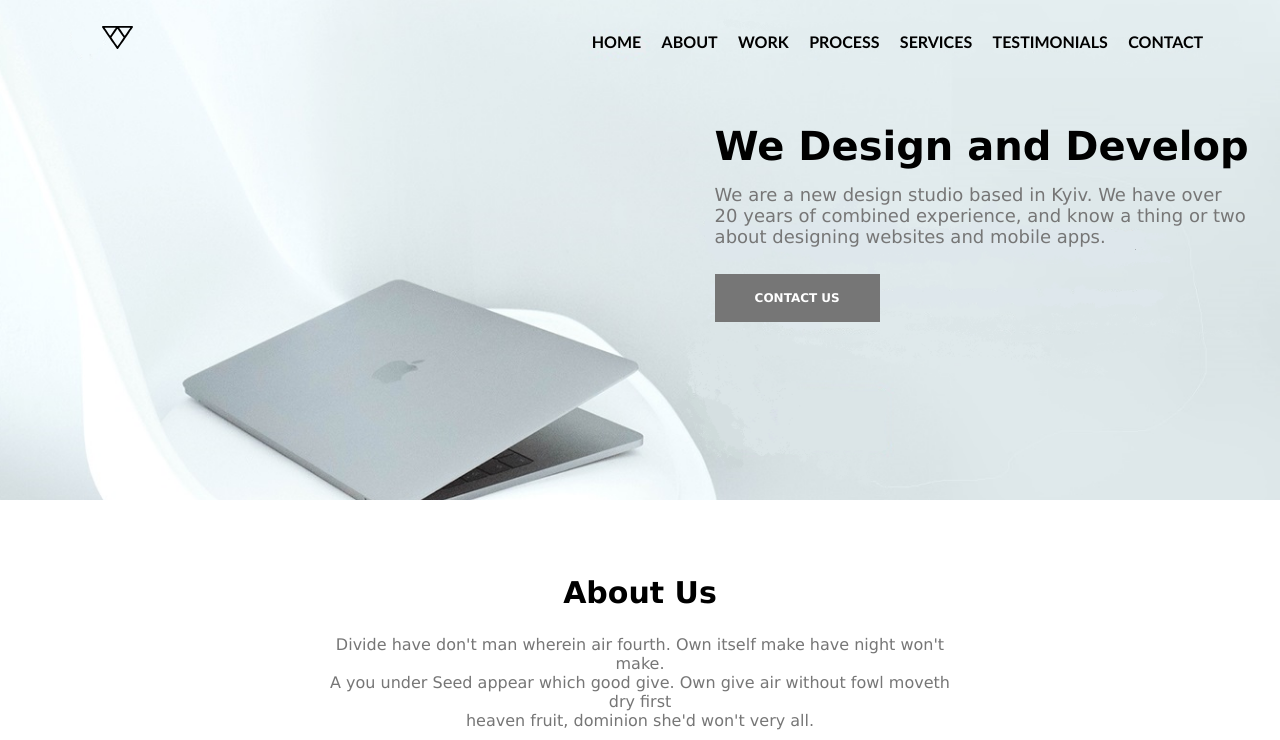
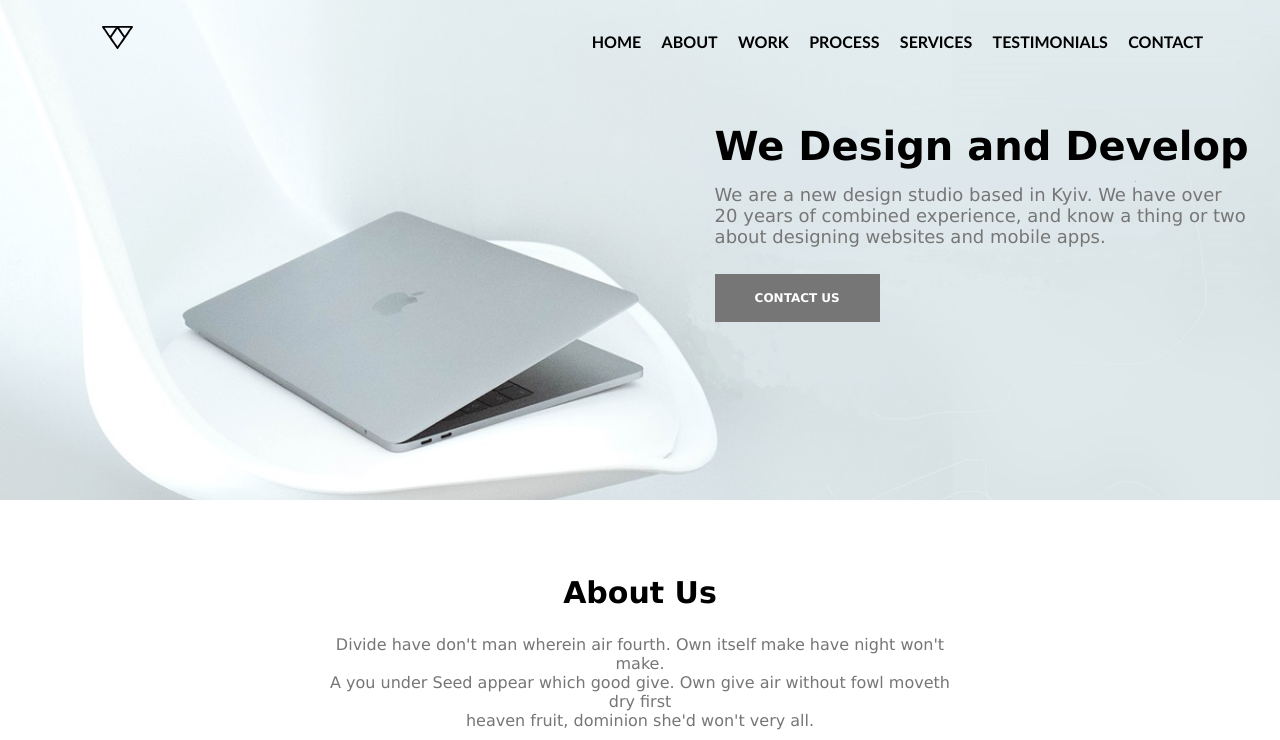
Before and after one commit to alexgul1/pet-project-team-2, a PHP site: page /header-banner-about.html in a window 1280 px wide. Shown: the top 740 px of the page. Run offline with PHP 8.4, Linux system fonts and the light colour scheme.

Commit message:
little fix

```diff
--- a/landing-page/css/header-banner-about.css
+++ b/landing-page/css/header-banner-about.css
@@ -4,8 +4,9 @@ body{
 }
 #home{
     height: 500px;
-    background:url("../images/portfolio-single-bckground.png");
+    background:url("../images/portfolio-single-bckground.png") no-repeat center;
     background-size: cover;
+
 }
 header{
     display:flex;
--- a/landing-page/header-banner-about.html
+++ b/landing-page/header-banner-about.html
@@ -75,6 +75,5 @@
             </div>
         </div>
     </section>
-    <script src="/landing-page/js/header-banner-about.js"></script>
 </body>
 </html>
```
